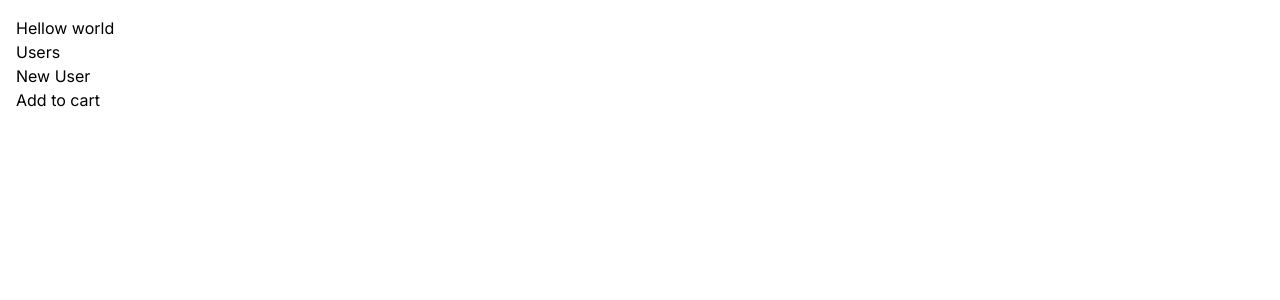
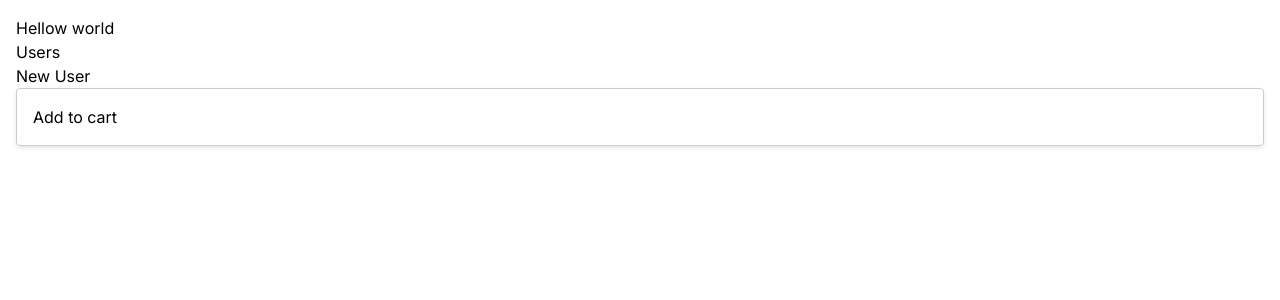
Before and after one commit to Muthomi254/next-app, a Next.js app: page / in a window 1280 px wide. Shown: the top 300 px of the page. Built offline with nearby package versions, Linux system fonts and the light colour scheme.

Commit message:
(ft): CSS Modules

```diff
--- /dev/null
+++ b/app/components/ProductCard/ProductCard.module.css
@@ -0,0 +1,7 @@
+.card{
+  padding: 1rem;
+  border: 1px solid #ccc;
+  border-radius: 4px;
+  box-shadow: 0 2px 4px rgba(0, 0, 0, 0.1);
+  margin-bottom: 1rem
+}
--- a/app/components/ProductCard.tsx
+++ b/app/components/ProductCard/ProductCard.tsx
@@ -1,11 +1,15 @@
 "use client"
 
 import React from 'react'
-import AddToCart from './AddToCart'
+import AddToCart from '../AddToCart'
+import styles from './ProductCard.module.css'
+
+
 
 const ProductCard = () => {
   return (
-    <div>
+    <div className={styles.card
+}>
       <AddToCart/>
     </div>
   )
--- a/app/globals.css
+++ b/app/globals.css
@@ -2,8 +2,19 @@
 @tailwind components;
 @tailwind utilities;
 
+:root {
+  --foreground-rgb: 0, 0, 0;
+
+}
+
+
+@media (prefers-color-scheme: dark) {
+  :root {
+  --foreground-rgb: 0, 0, 0;
+  }
+}
 
 body {
   color: rgb(var(--foreground-rgb));
- padding: 1rem;
+  padding: 1rem;
 }
--- a/app/page.tsx
+++ b/app/page.tsx
@@ -1,9 +1,9 @@
 import Image from 'next/image'
 import Link from 'next/link'
-import ProductCard from './components/ProductCard'
+import ProductCard from './components/ProductCard/ProductCard'
 export default function Home() {
   return (
-    <main className="flex min-h-screen flex-col  ">
+    <main className="flex min-h-screen flex-col   ">
      Hellow world
      <Link href="/users">Users</Link>
      <Link href={'/users/new'}>New User</Link>
```
